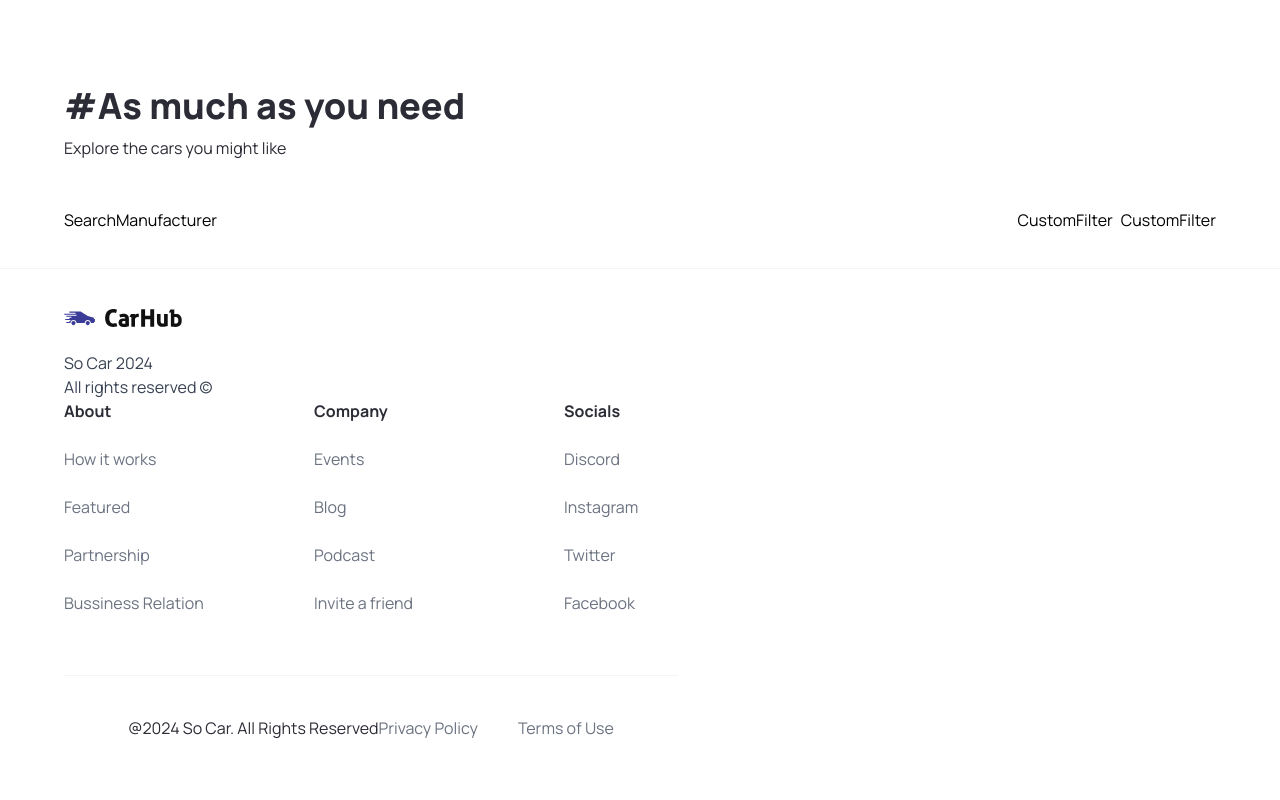
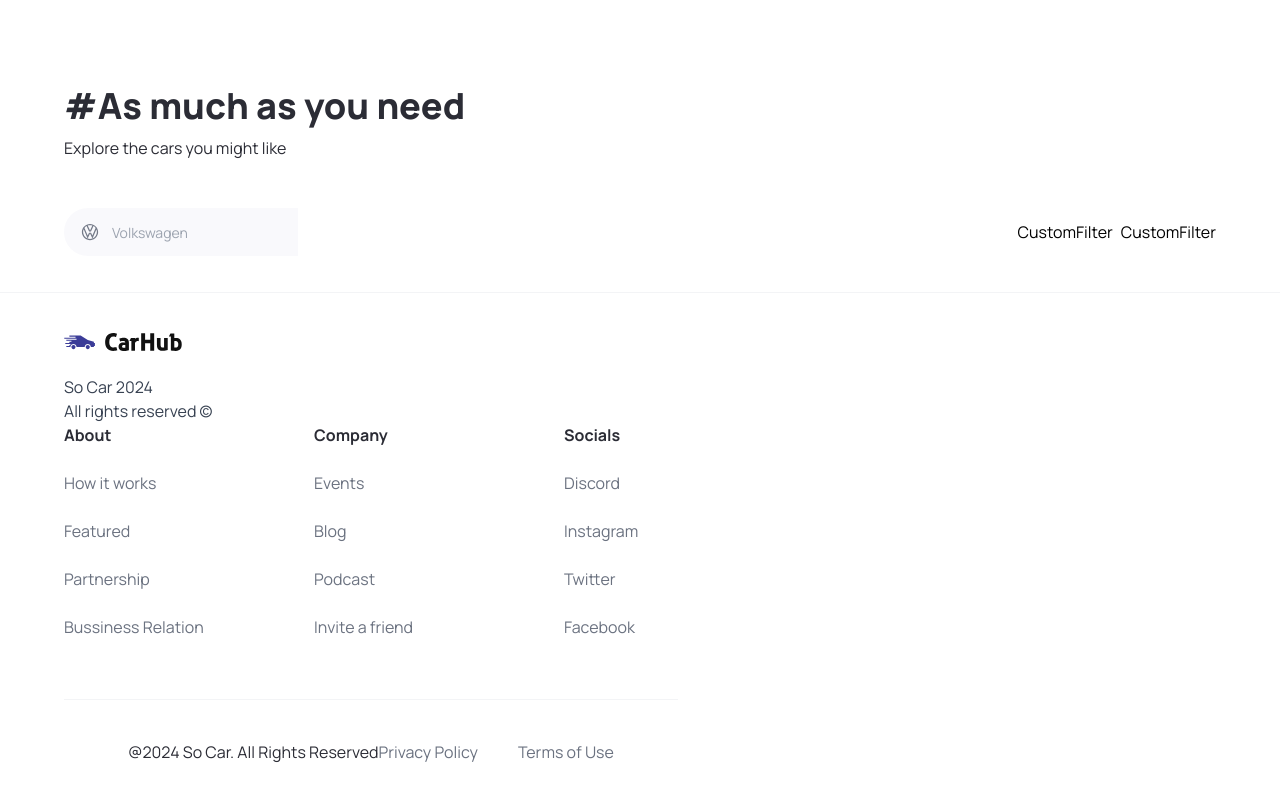
Before and after one commit to Soylatte/rent-car-app, a Next.js app: page / in a window 1280 px wide. Shown: the part 778-1578 px from the top of the page. Built offline with nearby package versions, Linux system fonts and the light colour scheme.

Commit message:
add via upload

```diff
--- a/components/SearchManufacturer.tsx
+++ b/components/SearchManufacturer.tsx
@@ -1,9 +1,84 @@
+"use client"
+import {Combobox, Transition} from '@headlessui/react'
 import { SearchManufacturerProps } from '@/types'
 import React from 'react'
+import Image from 'next/image'
+import { useState,Fragment } from 'react'
+import { manufacturers } from '@/constants'
 
 const SearchManufacturer = ({manufacturer, setManufacturer}:SearchManufacturerProps) => {
+    const [query, setQuery] = useState('');
+
+    const filteredManufacturers =
+     query === ''
+    ? manufacturers
+    : manufacturers.filter((item)=> (
+        item.toLowerCase()
+        .replace(/\s+/g, "")
+        .includes(query.toLowerCase().replace(/\s+/g, "")
+    )))
+
   return (
-    <div>SearchManufacturer</div>
+    <div className='serach-manufacturer'>
+        <Combobox>
+            <div className='relative w-full'>
+                <Combobox.Button className='absolute top-[14px]'>
+                    <Image src='/car-logo.svg'
+                    width={20}
+                    height={20}
+                    className='ml-4'
+                    alt='car-logo'/>
+
+                </Combobox.Button>
+                <Combobox.Input className='search-manufacturer__input'
+                placeholder='Volkswagen'
+                displayValue={(manufacturer: string) =>
+                manufacturer}
+                onChange={(e) => setQuery(e.target.value)}/>
+                <Transition as={Fragment} leave='transition ease-in duration-100'
+                leaveFrom='opacity-100'
+                leaveTo='opacity-0'
+                afterLeave={()=> setQuery('')}>
+                    <Combobox.Options>
+                        {
+                            filteredManufacturers.map((item) => (
+                                <Combobox.Option
+                                key={item}
+                                className={({active}) =>
+                                `relative search-manufacturer__option
+                                ${active ? 'bg-primary-blue text-white' : 'text-gray-900'}
+                                `}
+                                value={item}
+                                >
+                                    {({ selected ,active}) => (
+                                        <>
+                                        <span className={`block truncate ${selected ? 'font-medium'
+                                        : 'font-normal'
+                                        }`}
+                                        >
+                                            {item}
+                                        </span>
+                                        {selected ? (
+                                        <span className={`absolute
+                                        inset-y-0 left-0 flex
+                                        items-center pl-3 ${
+                                            active ? 'text-white' :
+                                            'text-teal-600'
+                                        }`}
+                                        >
+                                        </span>
+                                        ) : null}
+                                        </>
+                            )}
+                                </Combobox.Option>
+                            ))
+                        }
+                    </Combobox.Options>
+                </Transition>
+
+            </div>
+            </Combobox>
+            </div>
   )
 }
 
```
